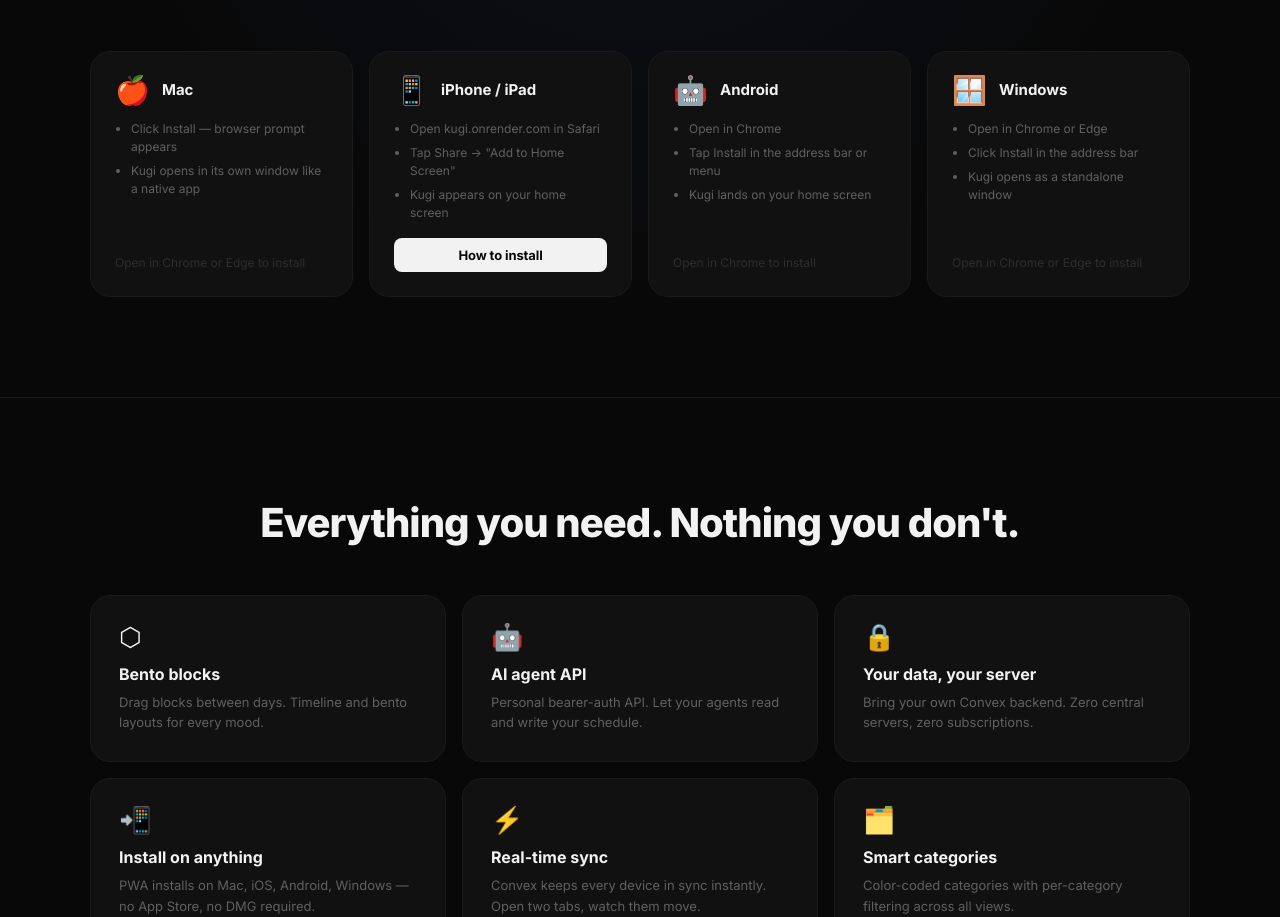
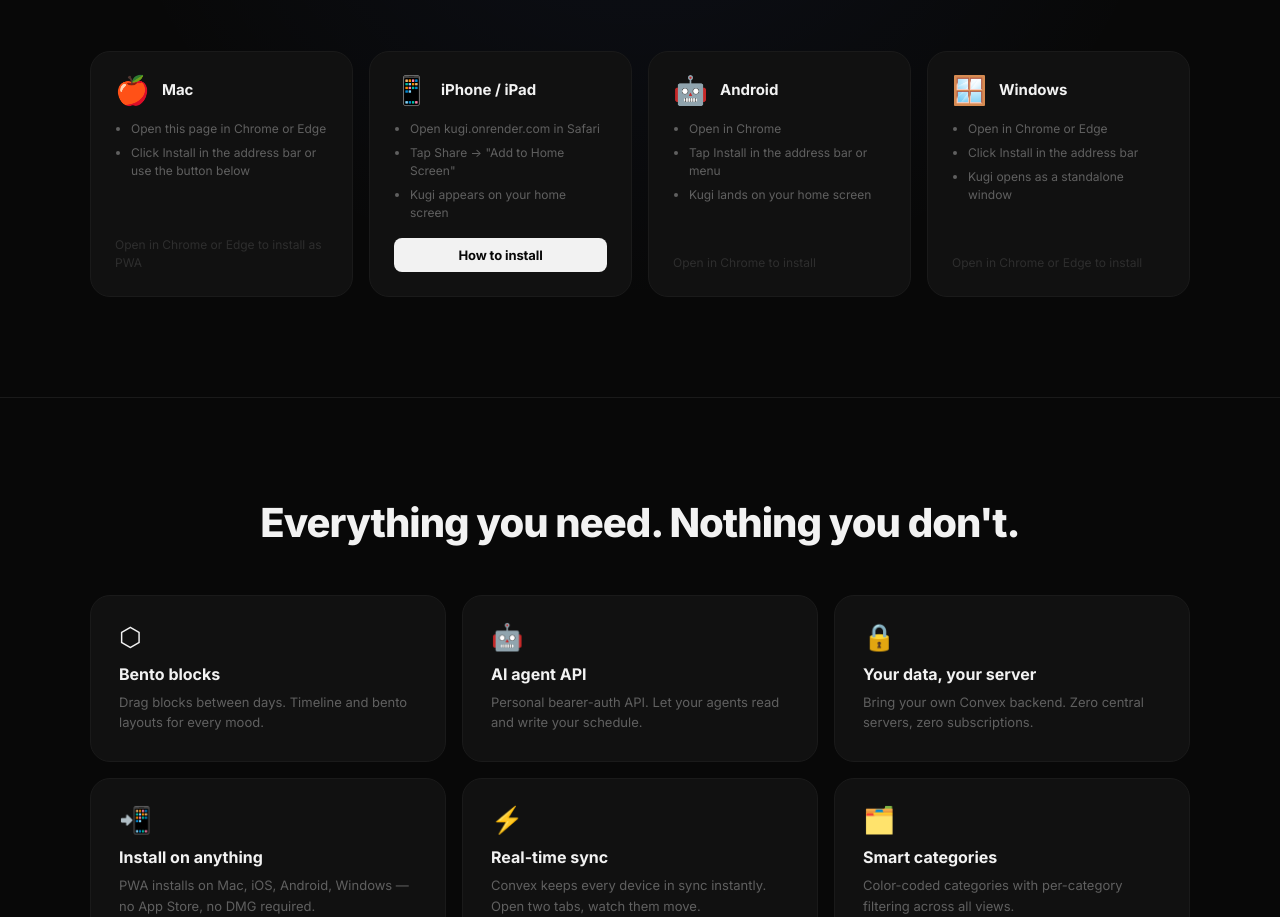
Before and after one commit to emmi-dev12/Kugi, a React (Vite) app in the folder web/: page / in a window 1280 px wide. Shown: the part 1108-2025 px from the top of the page. Built offline with nearby package versions, Linux system fonts and the light colour scheme; no server answers.

Commit message:
Remove DMG downloads — PWA-only install on all platforms
Co-Authored-By: Claude Sonnet 4.6 <noreply@anthropic.com>

```diff
--- a/web/src/pages/Landing.jsx
+++ b/web/src/pages/Landing.jsx
@@ -34,7 +34,6 @@ export default function Landing({ onGetStarted }) {
   const navigate = useNavigate();
   const [installPrompt, setInstallPrompt] = useState(null);
   const [installed, setInstalled] = useState(false);
-  const [release, setRelease] = useState(null);
   const [showIOSHint, setShowIOSHint] = useState(false);
   const os = detectOS();
   const browser = detectBrowser();
@@ -46,13 +45,6 @@ export default function Landing({ onGetStarted }) {
     window.addEventListener('appinstalled', () => setInstalled(true));
     if (window.matchMedia('(display-mode: standalone)').matches) setInstalled(true);
     return () => window.removeEventListener('beforeinstallprompt', handler);
-  }, []);
-
-  useEffect(() => {
-    fetch('https://api.github.com/repos/emmi-dev12/Kugi/releases/latest')
-      .then(r => r.json())
-      .then(data => { if (data.tag_name) setRelease(data); })
-      .catch(() => {});
   }, []);
 
   function handleOpen() {
@@ -68,16 +60,6 @@ export default function Landing({ onGetStarted }) {
     setInstallPrompt(null);
     return outcome === 'accepted';
   }
-
-  function triggerDownload(url) {
-    const a = document.createElement('a');
-    a.href = url;
-    a.download = '';
-    a.click();
-  }
-
-  const arm = release?.assets?.find(a => a.name.endsWith('-arm64.dmg'));
-  const intel = release?.assets?.find(a => a.name.endsWith('-x64.dmg'));
 
   return (
     <div className={styles.page}>
@@ -175,40 +157,21 @@ export default function Landing({ onGetStarted }) {
               label="Mac"
               current={os === 'mac'}
               installed={installed}
-              steps={browser === 'safari'
-                ? ['Open in Chrome or Edge for one-click install', 'Or: Safari → File → Add to Dock (Safari 17+)']
-                : ['Click Install — browser prompt appears', 'Kugi opens in its own window like a native app']}
+              steps={canPrompt
+                ? ['Click Install — browser prompt appears', 'Kugi opens in its own window, no browser chrome']
+                : ['Open this page in Chrome or Edge', 'Click Install in the address bar or use the button below']}
               actions={
                 installed ? (
                   <span className={styles.installedBadge}>
                     <svg width="13" height="13" viewBox="0 0 13 13" fill="none"><path d="M2 7l3.5 3.5L11 3" stroke="#10b981" strokeWidth="1.8" strokeLinecap="round" strokeLinejoin="round"/></svg>
                     Installed
                   </span>
+                ) : canPrompt ? (
+                  <button className={`btn-primary ${styles.osBtn}`} onClick={triggerInstall}>
+                    <DownloadIcon /> Install as app
+                  </button>
                 ) : (
-                  <div className={styles.osActions}>
-                    {canPrompt && (
-                      <button className={`btn-primary ${styles.osBtn}`} onClick={async () => {
-                        await triggerInstall();
-                        if (arm) triggerDownload(arm.browser_download_url);
-                        else if (intel) triggerDownload(intel.browser_download_url);
-                      }}>
-                        <DownloadIcon /> Install as app
-                      </button>
-                    )}
-                    {arm && (
-                      <a className={styles.osBtnSecondary} href={arm.browser_download_url}>
-                        <DownloadIcon /> Apple Silicon .dmg
-                      </a>
-                    )}
-                    {intel && (
-                      <a className={styles.osBtnSecondary} href={intel.browser_download_url}>
-                        <DownloadIcon /> Intel .dmg
-                      </a>
-                    )}
-                    {!canPrompt && !arm && !intel && (
-                      <span className={styles.osHint}>Open in Chrome or Edge to install</span>
-                    )}
-                  </div>
+                  <span className={styles.osHint}>Open in Chrome or Edge to install as PWA</span>
                 )
               }
             />
```
